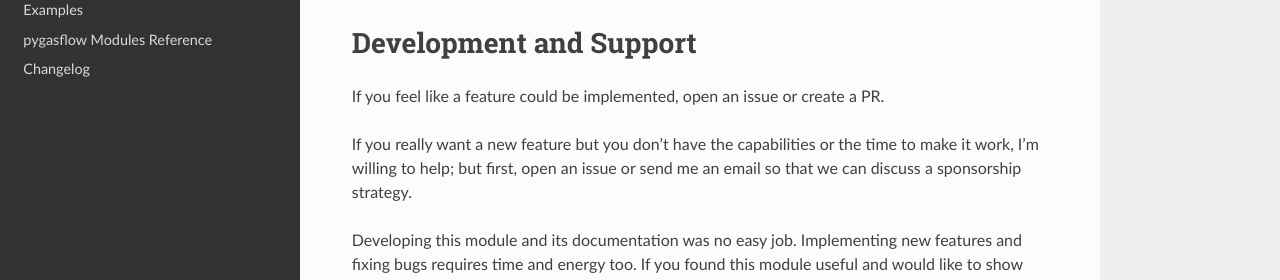
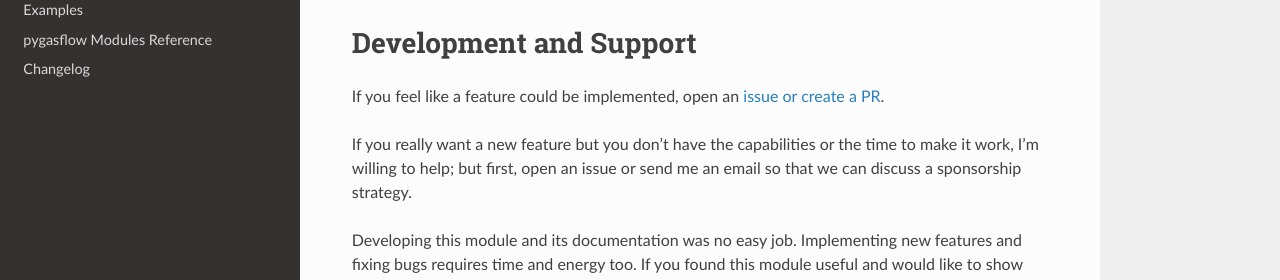
Before and after one commit to Davide-sd/pygasflow, a Sphinx documentation site: the page built from doc/source/index.rst, in a window 1280 px wide and 900 px high, scrolled down 799 px. Shown: the part 171-451 px from the top of the window. Built offline with Sphinx 7.4.7 and the Read the Docs theme 3.1.0, drawn with Linux system fonts in a browser that asks for light colours; nearby versions of some CDN libraries; pages that are not in the unit, such as notebooks, are missing from menus; some of the changed lines change nothing that is shown.

Commit message:
added link to repository

```diff
--- a/doc/source/index.rst
+++ b/doc/source/index.rst
@@ -57,7 +57,8 @@ The following charts has been generated with the functions included in this pack
 Development and Support
 =======================
 
-If you feel like a feature could be implemented, open an issue or create a PR.
+If you feel like a feature could be implemented, open an
+`issue or create a PR <https://github.com/Davide-sd/pygasflow/issues>`_.
 
 If you really want a new feature but you don't have the capabilities or the
 time to make it work, I'm willing to help; but first, open an issue or send
```
